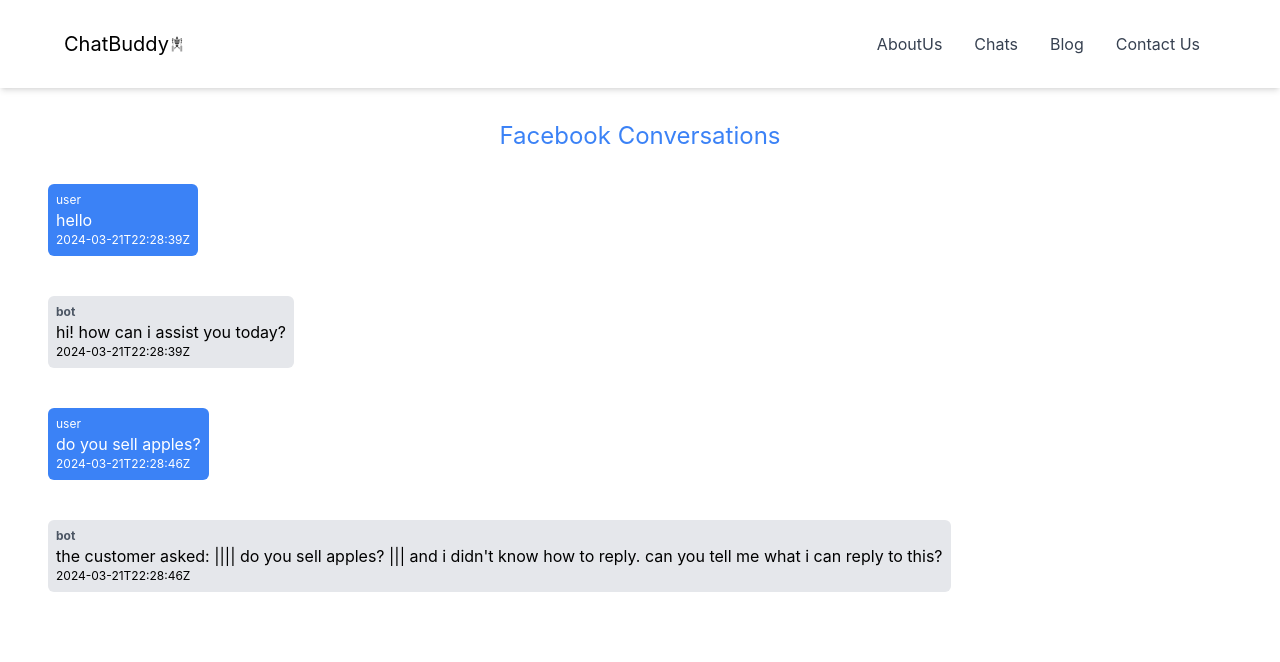
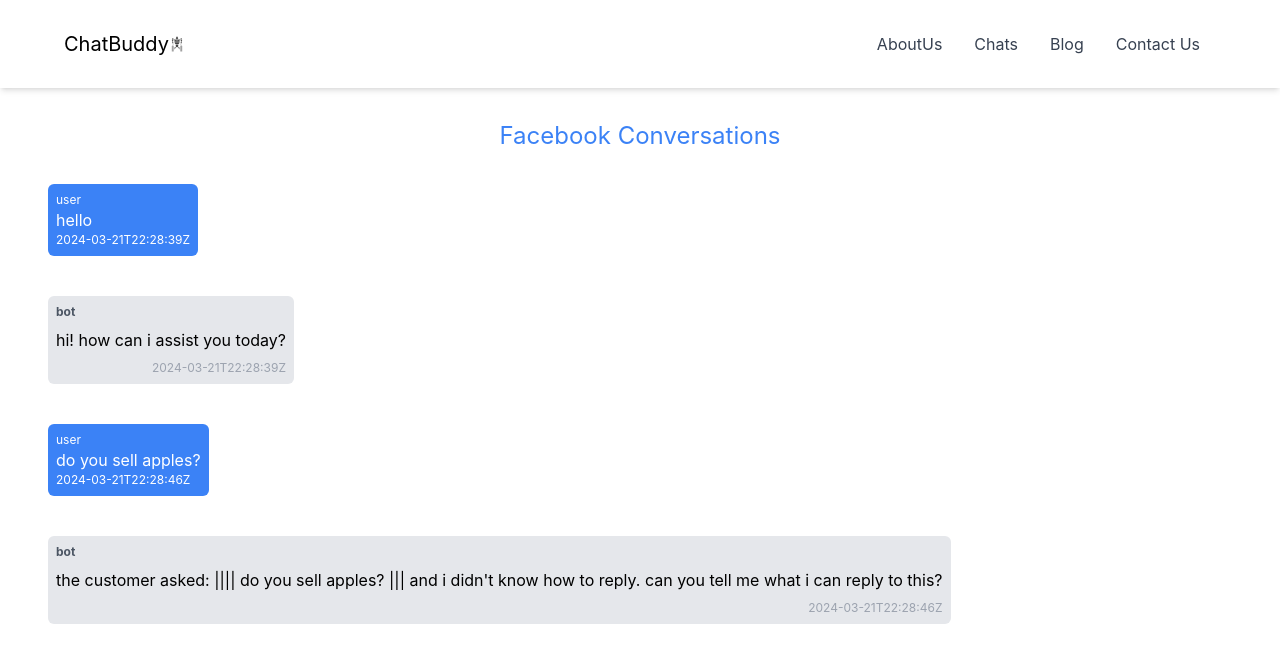
Before and after one commit to aeprodigy/botapp, a React (Create React App) app: page /facebook in a window 1280 px wide. Shown: the top 662 px of the page. Built offline with nearby package versions, Linux system fonts and the light colour scheme.

Commit message:
time fix

```diff
--- a/src/Components/facebook.jsx
+++ b/src/Components/facebook.jsx
@@ -82,9 +82,13 @@
           {message.bot_sender === 1 && (
             <div className="text-left mb-2">
               <div className="inline-block bg-gray-200 p-2 rounded-md">
-                <p className="text-xs font-bold text-gray-600">{message.sender_name}</p>
-                <p className="">{message.message_text}</p>
-                <p className="text-xs">{message.message_date}</p>
+                <p className="text-xs font-bold text-gray-600">
+                  {message.sender_name}
+                </p>
+                <p className="pt-2">{message.message_text}</p>
+                <p className="text-xs text-right text-gray-400 pt-2">
+                  {message.message_date}
+                </p>
               </div>
             </div>
           )}
```
